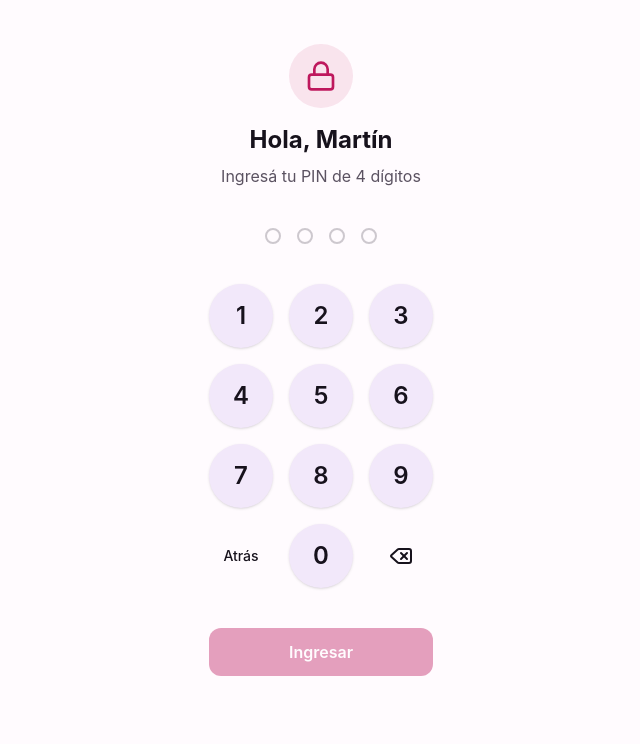
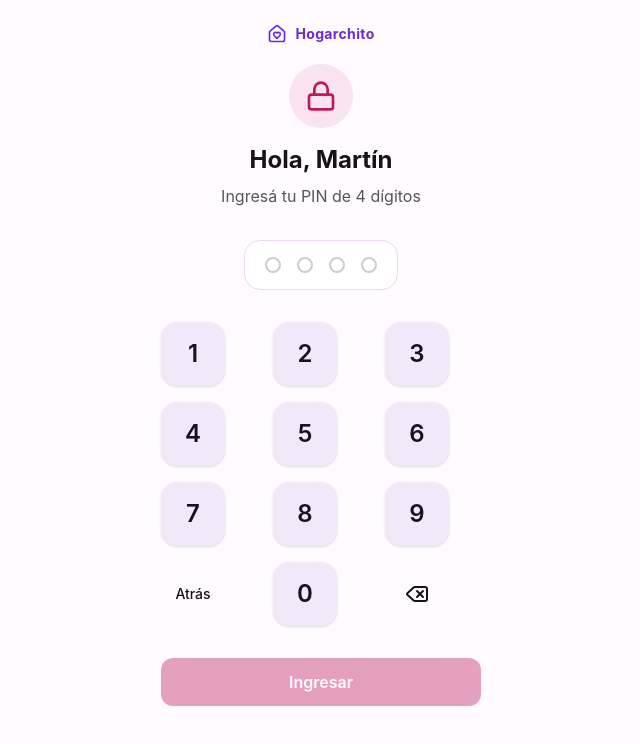
Before and after one commit to martin07amurrio-cell/finanzas-mm, a React (Vite) app: page / in a window 1280 px wide. Both pictures are taken after a click on the button "Martín". Shown: the top 744 px of the page, without its empty margins (319-959 px from the left). Built offline with nearby package versions, Linux system fonts and the light colour scheme; no server answers.

Commit message:
brand: identidad Hogarchito y tema rosa violeta negro blanco

```diff
--- a/src/components/auth/PinEntry.tsx
+++ b/src/components/auth/PinEntry.tsx
@@ -1,5 +1,5 @@
 import { useState, useEffect } from 'react'
-import { Delete, Lock } from 'lucide-react'
+import { Delete, HouseHeart, Lock } from 'lucide-react'
 
 interface PinEntryProps {
   userName: string
@@ -28,8 +28,9 @@ export function PinEntry({ userName, onBack, onComplete, error }: PinEntryProps)
   }, [error])
 
   return (
-    <div className="flex flex-col items-center justify-center space-y-10 animate-in slide-in-from-right duration-300">
+    <div className="flex w-full max-w-sm flex-col items-center justify-center space-y-8 animate-in slide-in-from-right duration-300">
       <div className="text-center space-y-2">
+        <div className="mb-5 flex items-center justify-center gap-2 text-sm font-bold tracking-wide text-brand-violet"><HouseHeart className="h-5 w-5" aria-hidden="true" /> Hogarchito</div>
         <div className="w-16 h-16 bg-primary/10 rounded-full flex items-center justify-center mx-auto mb-4">
           <Lock className="w-8 h-8 text-primary" />
         </div>
@@ -37,7 +38,7 @@ export function PinEntry({ userName, onBack, onComplete, error }: PinEntryProps)
         <p className="text-muted-foreground">Ingresá tu PIN de 4 dígitos</p>
       </div>
 
-      <div className="flex space-x-4">
+      <div className="flex space-x-4 rounded-2xl bg-card px-5 py-4 border border-border">
         {[0, 1, 2, 3].map(i => (
           <div
             key={i}
@@ -55,7 +56,7 @@ export function PinEntry({ userName, onBack, onComplete, error }: PinEntryProps)
           <button
             key={num}
             onClick={() => handleNumber(num.toString())}
-            className="h-16 w-16 rounded-full flex items-center justify-center text-2xl font-semibold bg-secondary hover:bg-secondary/80 active:scale-90 transition-all shadow-sm"
+            className="h-16 w-16 rounded-2xl flex items-center justify-center text-2xl font-semibold bg-secondary hover:bg-secondary/80 active:scale-90 transition-all shadow-sm"
           >
             {num}
           </button>
@@ -68,7 +69,7 @@ export function PinEntry({ userName, onBack, onComplete, error }: PinEntryProps)
         </button>
         <button
           onClick={() => handleNumber('0')}
-          className="h-16 w-16 rounded-full flex items-center justify-center text-2xl font-semibold bg-secondary hover:bg-secondary/80 active:scale-90 transition-all shadow-sm"
+          className="h-16 w-16 rounded-2xl flex items-center justify-center text-2xl font-semibold bg-secondary hover:bg-secondary/80 active:scale-90 transition-all shadow-sm"
         >
           0
         </button>
```
